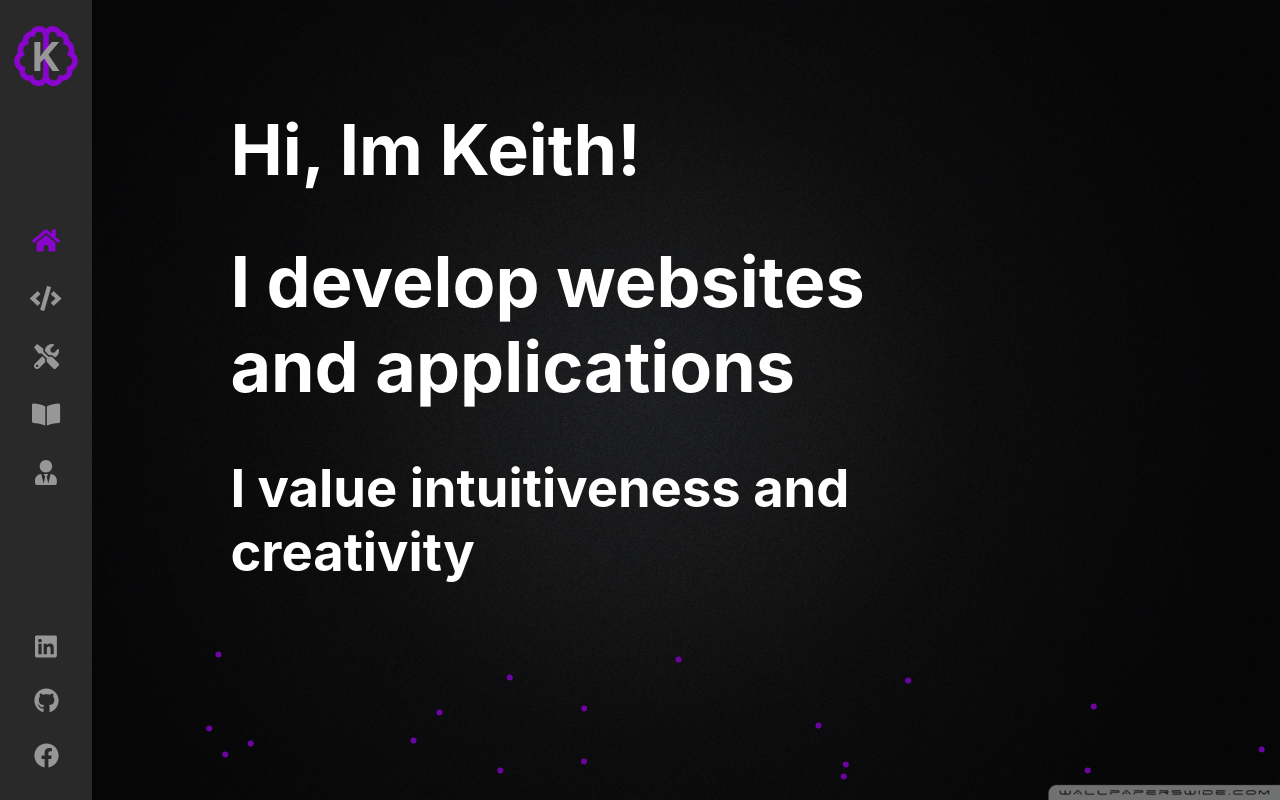
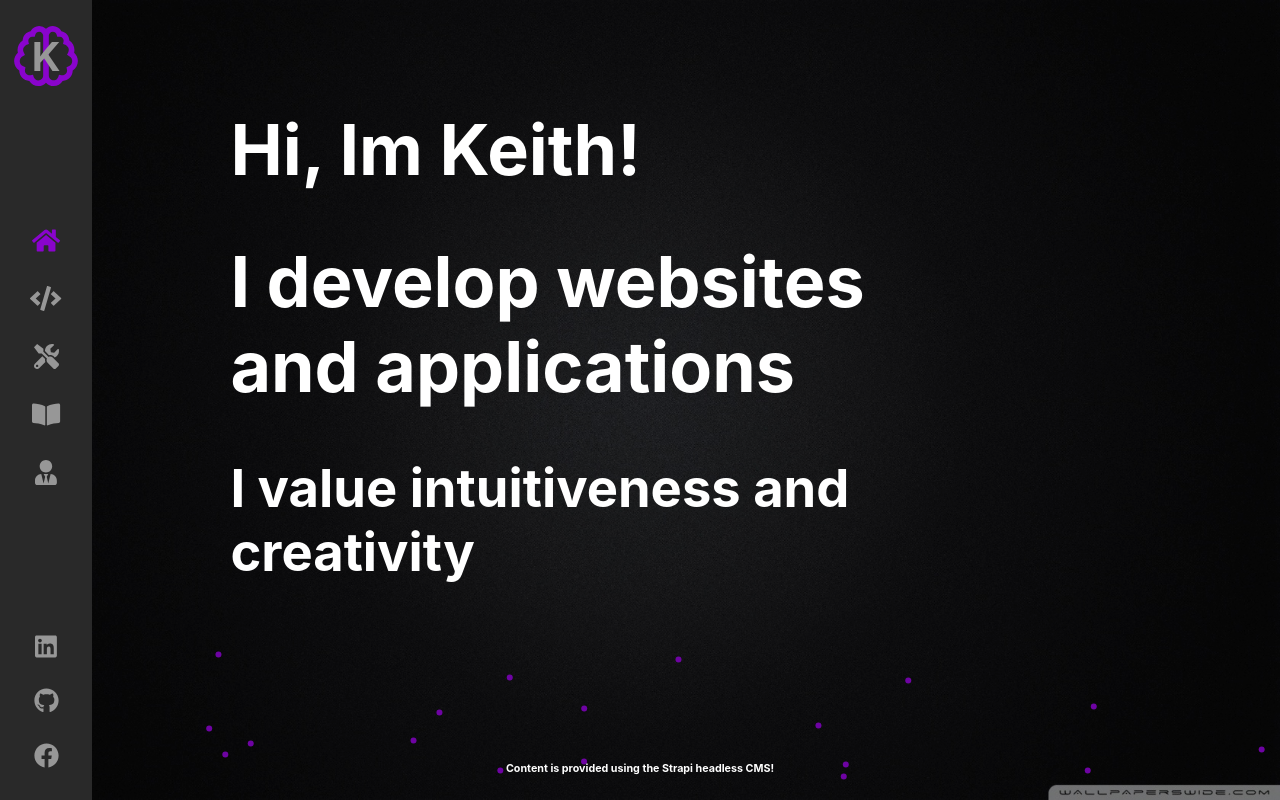
Before and after one commit to keithbooher/portfolio4, a React (Create React App) app in the folder client/: page / in a window 1280 px wide. Built offline with nearby package versions, Linux system fonts and the light colour scheme; no server answers.

Commit message:
strapi promotion

```diff
--- a/client/src/components/pages/Home.js
+++ b/client/src/components/pages/Home.js
@@ -26,10 +26,13 @@ const Home = ({ mobile }) => {
     }
   }
   return (
-    <div style={containerStyle}>
-      <h1>Hi, Im Keith!</h1>
-      <h1>I develop websites and applications</h1>
-      <h2>I value intuitiveness and creativity</h2>
+    <div>
+      <div style={containerStyle}>
+        <h1>Hi, Im Keith!</h1>
+        <h1>I develop websites and applications</h1>
+        <h2>I value intuitiveness and creativity</h2>
+      </div>
+      <h6 style={{ position: "absolute", bottom: "0px", left: "50%", transform: "translate(-50%, 0)" }}>Content is provided using the Strapi headless CMS!</h6>
     </div>
   )
 }
```
